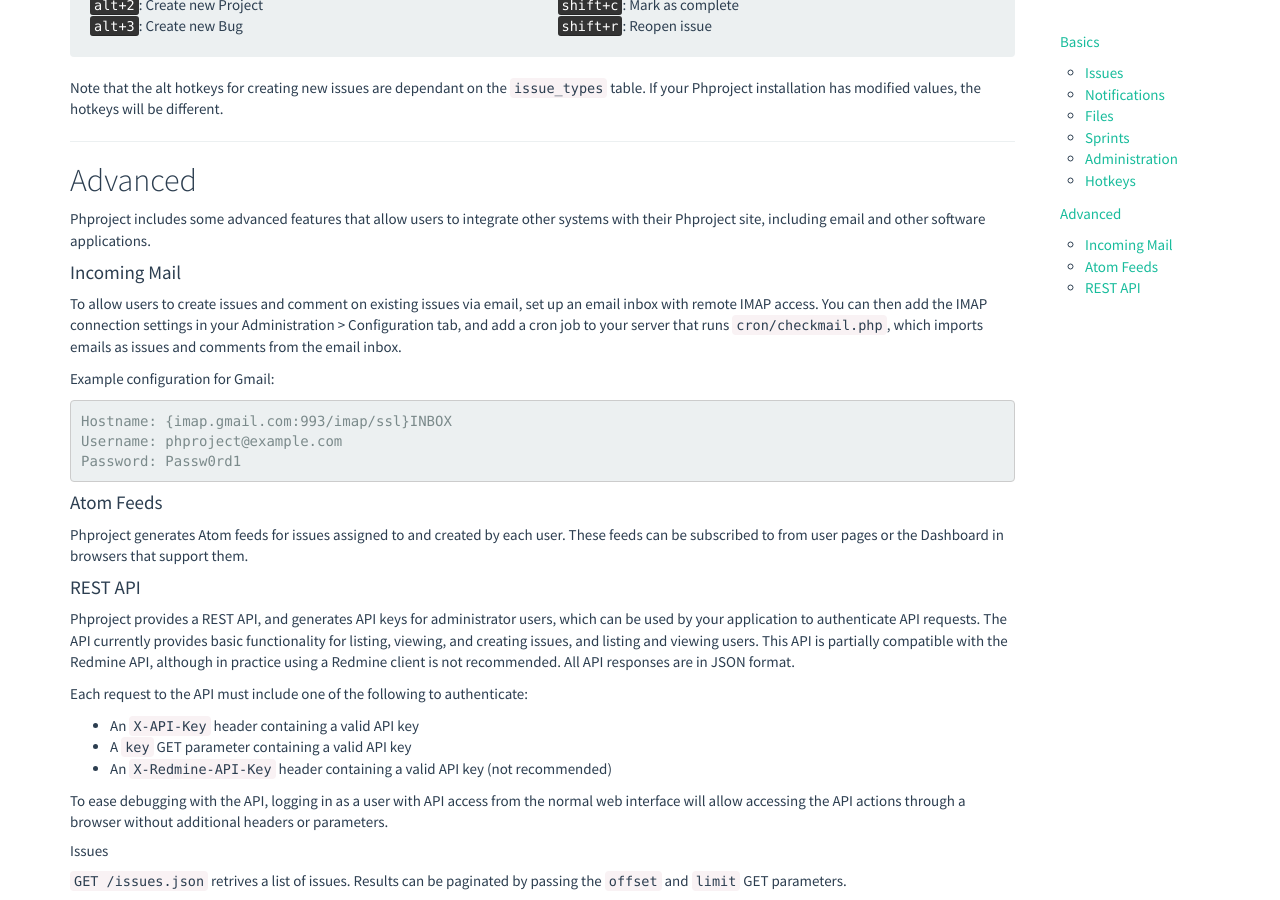
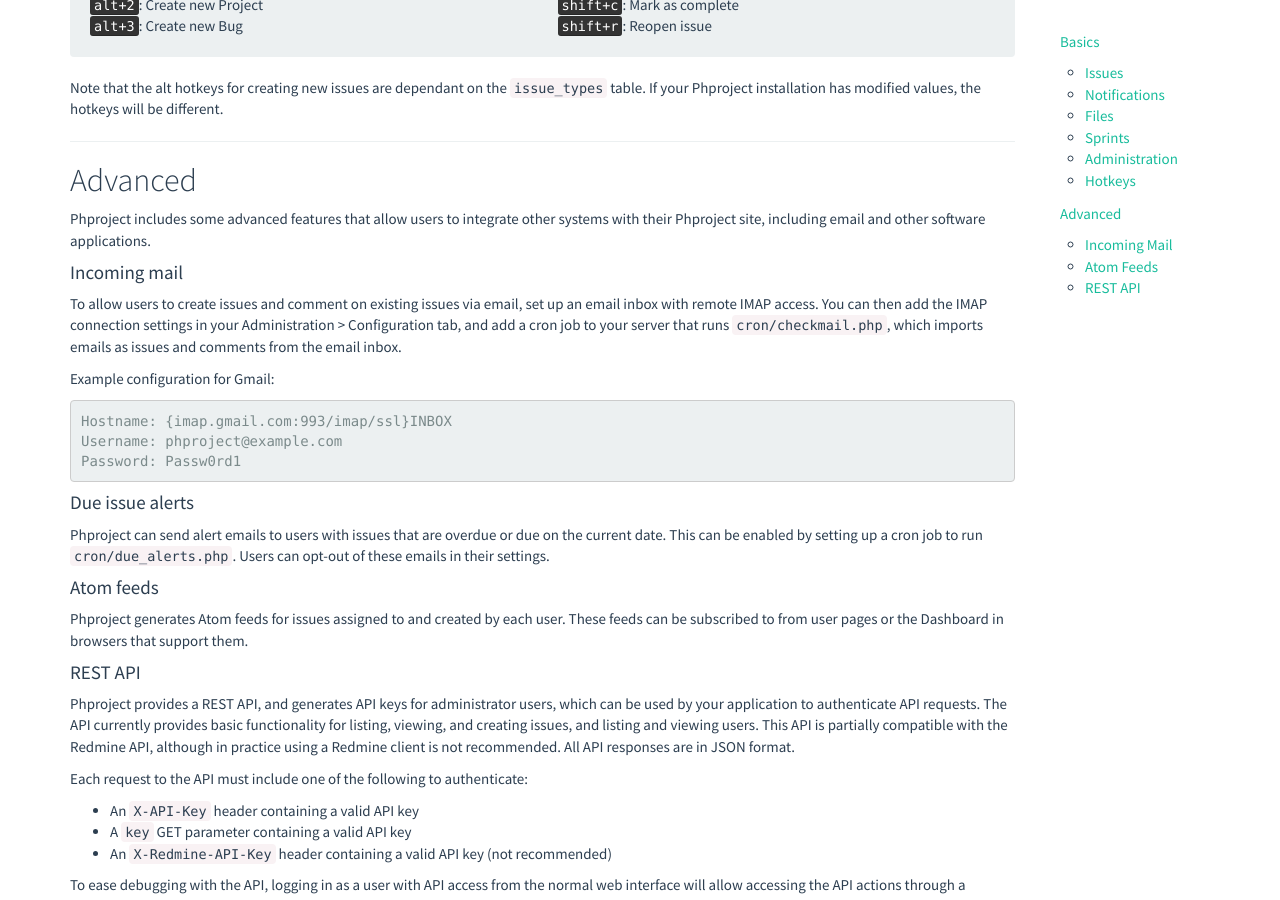
Before and after one commit to Alanaktion/phproject, a Jekyll site: the page built from use.md, in a window 1280 px wide and 900 px high, scrolled down 949 px. Built offline with Jekyll 4.4.1, drawn with Linux system fonts in a browser that asks for light colours; nearby versions of some CDN libraries.

Commit message:
Adding due issue alert documentation

````diff
--- a/use.md
+++ b/use.md
@@ -56,7 +56,7 @@
 ## Advanced
 Phproject includes some advanced features that allow users to integrate other systems with their Phproject site, including email and other software applications.
 
-#### Incoming Mail
+#### Incoming mail
 To allow users to create issues and comment on existing issues via email, set up an email inbox with remote IMAP access. You can then add the IMAP connection settings in your Administration > Configuration tab, and add a cron job to your server that runs `cron/checkmail.php`, which imports emails as issues and comments from the email inbox.
 
 Example configuration for Gmail:
@@ -67,7 +67,10 @@
 Password: Passw0rd1
 ```
 
-#### Atom Feeds
+#### Due issue alerts
+Phproject can send alert emails to users with issues that are overdue or due on the current date. This can be enabled by setting up a cron job to run `cron/due_alerts.php`. Users can opt-out of these emails in their settings.
+
+#### Atom feeds
 Phproject generates Atom feeds for issues assigned to and created by each user. These feeds can be subscribed to from user pages or the Dashboard in browsers that support them.
 
 #### REST API
````
